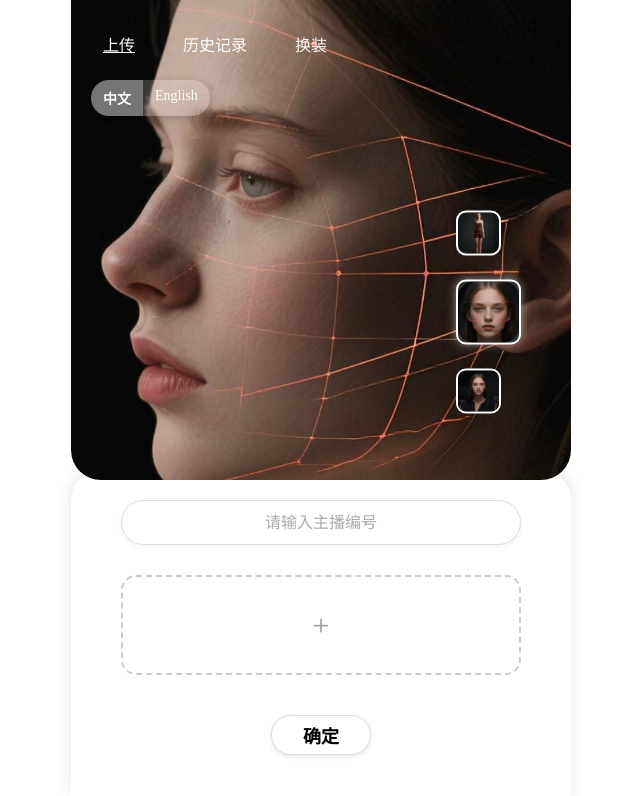
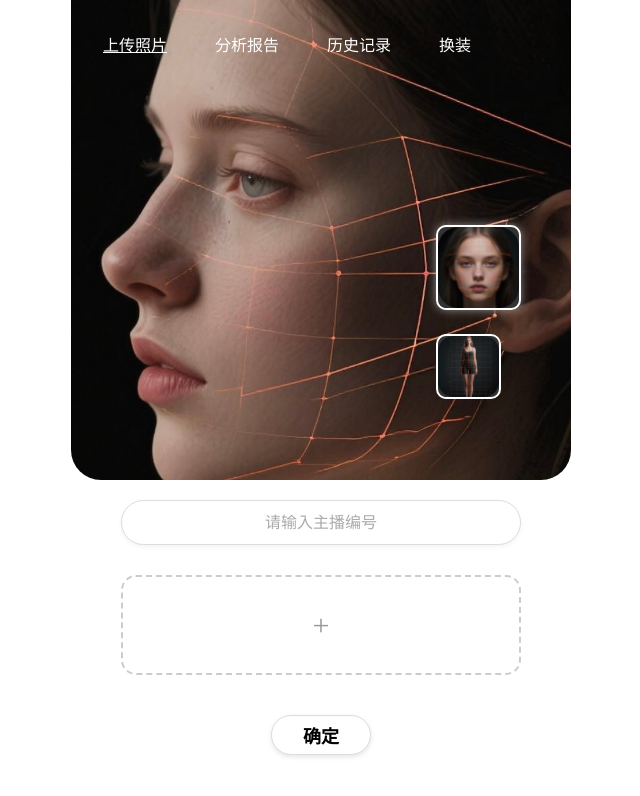
Before and after one commit to xxxfengsu/Face-Body-Insight, a Vue app: page /main in a window 1280 px wide. Shown: the top 796 px of the page, without its empty margins (319-959 px from the left). Built offline with nearby package versions, Linux system fonts and the light colour scheme.

Commit message:
fix: Set report data to localstorage. if has we use

```diff
--- a/src/components/ImageEditor.vue
+++ b/src/components/ImageEditor.vue
@@ -804,10 +804,10 @@ const saveEdits = async () => {
 
       // 将canvas转为图像数据
       processedImageUrl = canvas.toDataURL("image/jpeg");
-      localStorage.setItem("lastEditedImage", processedImageUrl);
+      // localStorage.setItem("lastEditedImage", processedImageUrl);
     } else {
       processedImageUrl = imageUrl.value;
-      localStorage.setItem("lastEditedImage", imageUrl.value);
+      // localStorage.setItem("lastEditedImage", imageUrl.value);
     }
 
     // 将base64数据转换为Blob
@@ -839,7 +839,7 @@ const saveEdits = async () => {
 
     // 上传成功后，取消loading，然后跳转
     isLoading.value = false;
-
+    localStorage.setItem("reportData", JSON.stringify(res.data));
     // 跳转到报告页面
     router.push({
       path: "/report",
--- a/src/components/Main.vue
+++ b/src/components/Main.vue
@@ -9,12 +9,12 @@
           >
             {{ $t("main.uploading") }}
           </div>
-          <!-- <div
+          <div
             @click="changeRoute(2)"
             :class="activeRoute == 2 ? 'activeRoute' : ''"
           >
-            Report
-          </div> -->
+            {{$t("main.report")}}
+          </div>
           <div
             @click="changeRoute(3)"
             :class="activeRoute == 3 ? 'activeRoute' : ''"
@@ -30,33 +30,9 @@
         </div>
       </div>
 
-      <!-- 语言切换按钮 -->
-      <div class="language-switcher">
-        <div
-          class="language-btn"
-          :class="{ active: currentLanguage === 'zh' }"
-          @click="changeLanguage('zh')"
-        >
-          中文
-        </div>
-        <div
-          class="language-btn"
-          :class="{ active: currentLanguage === 'en' }"
-          @click="changeLanguage('en')"
-        >
-          English
-        </div>
-      </div>
 
       <div class="changeMode">
         <div class="select-boxes">
-          <div
-            class="select-box"
-            :class="{ active: selectedBox === 0 }"
-            @click="selectBox(0)"
-          >
-            <img src="../assets/body_icon.png" alt="Face close-up" />
-          </div>
           <div
             class="select-box"
             :class="{ active: selectedBox === 1 }"
@@ -66,11 +42,12 @@
           </div>
           <div
             class="select-box"
-            :class="{ active: selectedBox === 2 }"
-            @click="selectBox(2)"
+            :class="{ active: selectedBox === 0 }"
+            @click="selectBox(0)"
           >
-            <img src="../assets/half_icon.png" alt="Full body" />
+            <img src="../assets/body_icon.png" alt="Face close-up" />
           </div>
+
         </div>
       </div>
     </div>
@@ -226,8 +203,8 @@ const showEditOptions = () => {
   if (uploadedImageUrl.value) {
     // 使用确认对话框询问用户是否要编辑图片
 
-      // 将图片URL存储在本地存储中，以便在编辑页面加载
-      localStorage.setItem("editImage", uploadedImageUrl.value);
+      // // 将图片URL存储在本地存储中，以便在编辑页面加载
+      // localStorage.setItem("editImage", uploadedImageUrl.value);
       // 导航到图片编辑页面
       router.push({
         path: "/image-editor",
@@ -358,8 +335,8 @@ const handleTouchEnd = () => {
         z-index: 10;
 
         .select-box {
-          width: 45px;
-          height: 45px;
+          width: 65px;
+          height: 65px;
           border-radius: 10px;
           overflow: hidden;
           border: 2px solid white;
@@ -369,8 +346,8 @@ const handleTouchEnd = () => {
           position: relative;
 
           &.active {
-            width: 65px;
-            height: 65px;
+            width: 85px;
+            height: 85px;
             box-shadow: 0 0 10px rgba(255, 255, 255, 0.5);
           }
 
@@ -429,7 +406,6 @@ const handleTouchEnd = () => {
     background-color: white;
     border-radius: 30px 30px 0 0;
     padding: 20px;
-    box-shadow: 0px -5px 15px rgba(0, 0, 0, 0.1);
     display: flex;
     flex-direction: column;
     align-items: center;
--- a/src/components/Report.vue
+++ b/src/components/Report.vue
@@ -7,9 +7,9 @@
     </div>
     <div class="navigation">
       <div @click="changeRoute(1)">{{ $t("main.uploading") }}</div>
-      <div @click="changeRoute(4)">{{ $t("main.changeClothes") }}</div>
       <div @click="changeRoute(2)" class="active">{{ $t("report.title") }}</div>
       <div @click="changeRoute(3)">{{ $t("main.history") }}</div>
+      <div @click="changeRoute(4)">{{ $t("main.changeClothes") }}</div>
     </div>
     <div class="report-content">
       <!-- 内容区域可滑动，现在使用垂直滚动 -->
@@ -164,9 +164,9 @@
               </div>
               <div class="analysis-content">
                 <p class="main-analysis">
-                  {{ reportData.facial_density.result_name }}
+                  {{ reportData?.facial_density.result_name }}
                 </p>
-                <p v-html="formatAdvice(reportData.facial_density.advice)">
+                <p v-html="formatAdvice(reportData?.facial_density.advice)">
                 </p>
               </div>
             </div>
@@ -233,6 +233,13 @@ const reportData = computed(() => {
       return null;
     }
   }
+  if (localStorage.getItem("reportData"))
+  try {
+      return JSON.parse(localStorage.getItem("reportData"));
+    } catch (e) {
+      console.error("解析报告数据失败:", e);
+      return null;
+    }
   return null;
 });
 
--- a/src/i18n/locales/zh.js
+++ b/src/i18n/locales/zh.js
@@ -1,13 +1,14 @@
 export default {
   main: {
-    uploading: "上传",
+    uploading: "上传照片",
     history: "历史记录",
+    report: '分析报告',
     changeClothes: "换装",
     inputPlaceholder: "请输入主播编号",
     go: "确定",
   },
   report: {
-    title: "报告",
+    title: "分析报告",
     back: "返回",
     // 其他report页面的文本
   },
```
